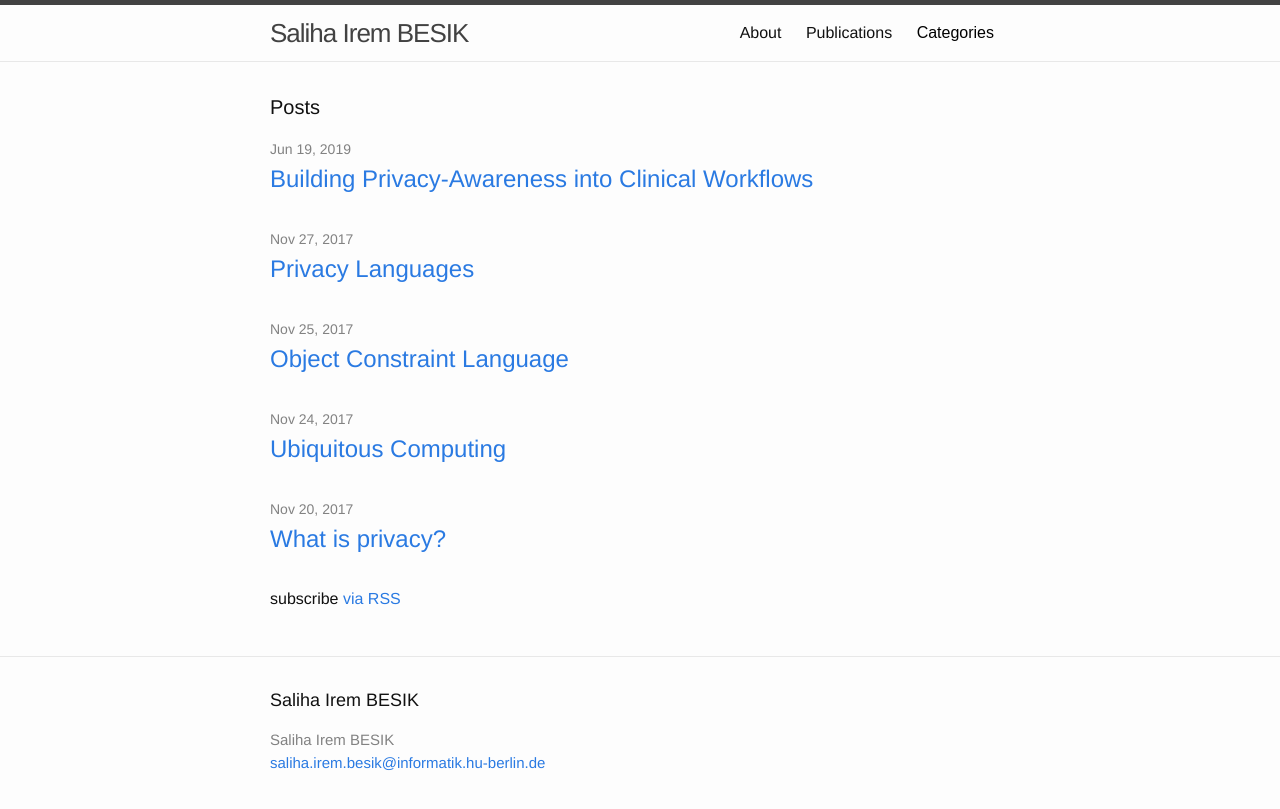
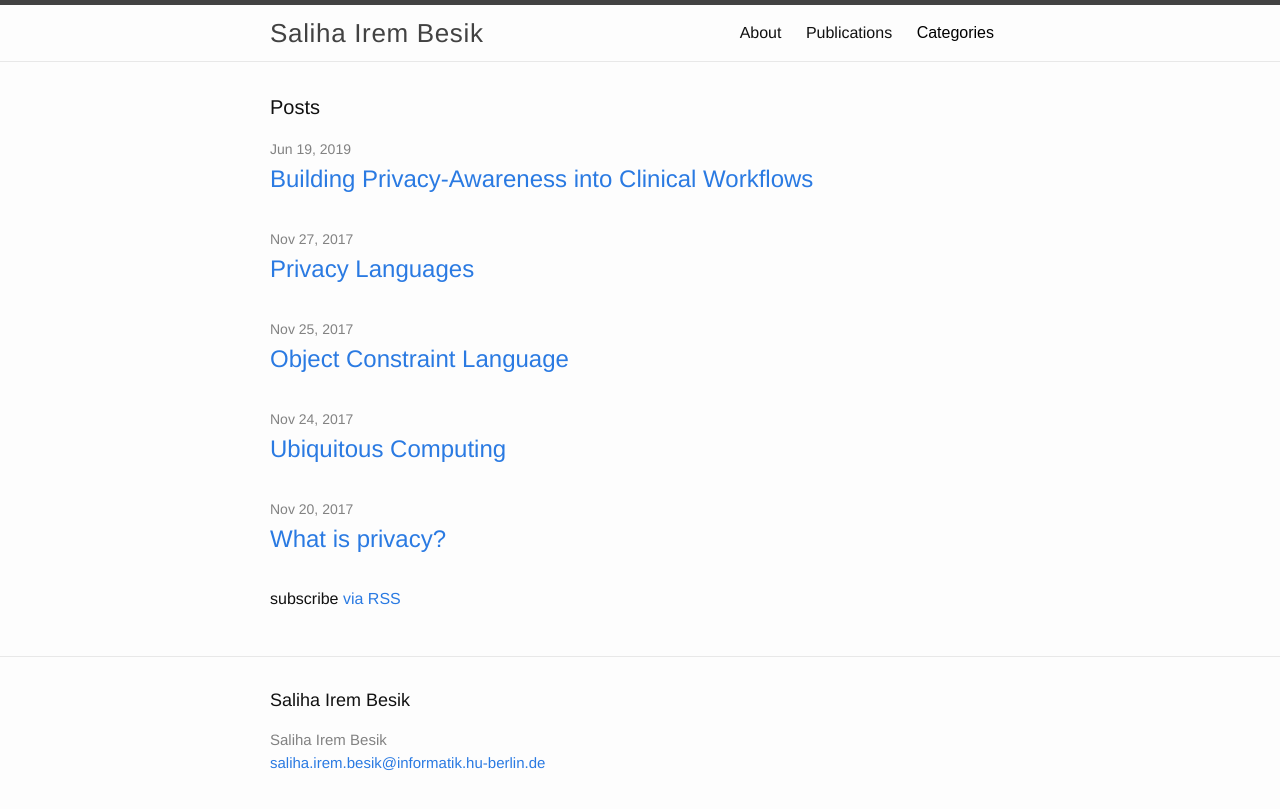
Before and after one commit to irembesik/irembesik.github.io, a Jekyll site: the page built from index.html, in a window 1280 px wide. Shown: the top 809 px of the page. Built offline with Jekyll 4.4.1, drawn with Linux system fonts in a browser that asks for light colours.

Commit message:
minor changes

```diff
--- a/_config.yml
+++ b/_config.yml
@@ -6,7 +6,7 @@
 # 'jekyll serve'. If you change this file, please restart the server process.
 
 # Site settings
-title: Saliha Irem BESIK
+title: Saliha Irem Besik
 email: saliha.irem.besik@informatik.hu-berlin.de
 description: ""
 baseurl: "" # the subpath of your site, e.g. /blog
--- a/_includes/header.html
+++ b/_includes/header.html
@@ -48,6 +48,9 @@
   .dropbtn {
     padding-left: 0;
   }
+  .site-title {
+    letter-spacing: 0.5pt;
+  }
 </style>
 
 <header class="site-header">
```
